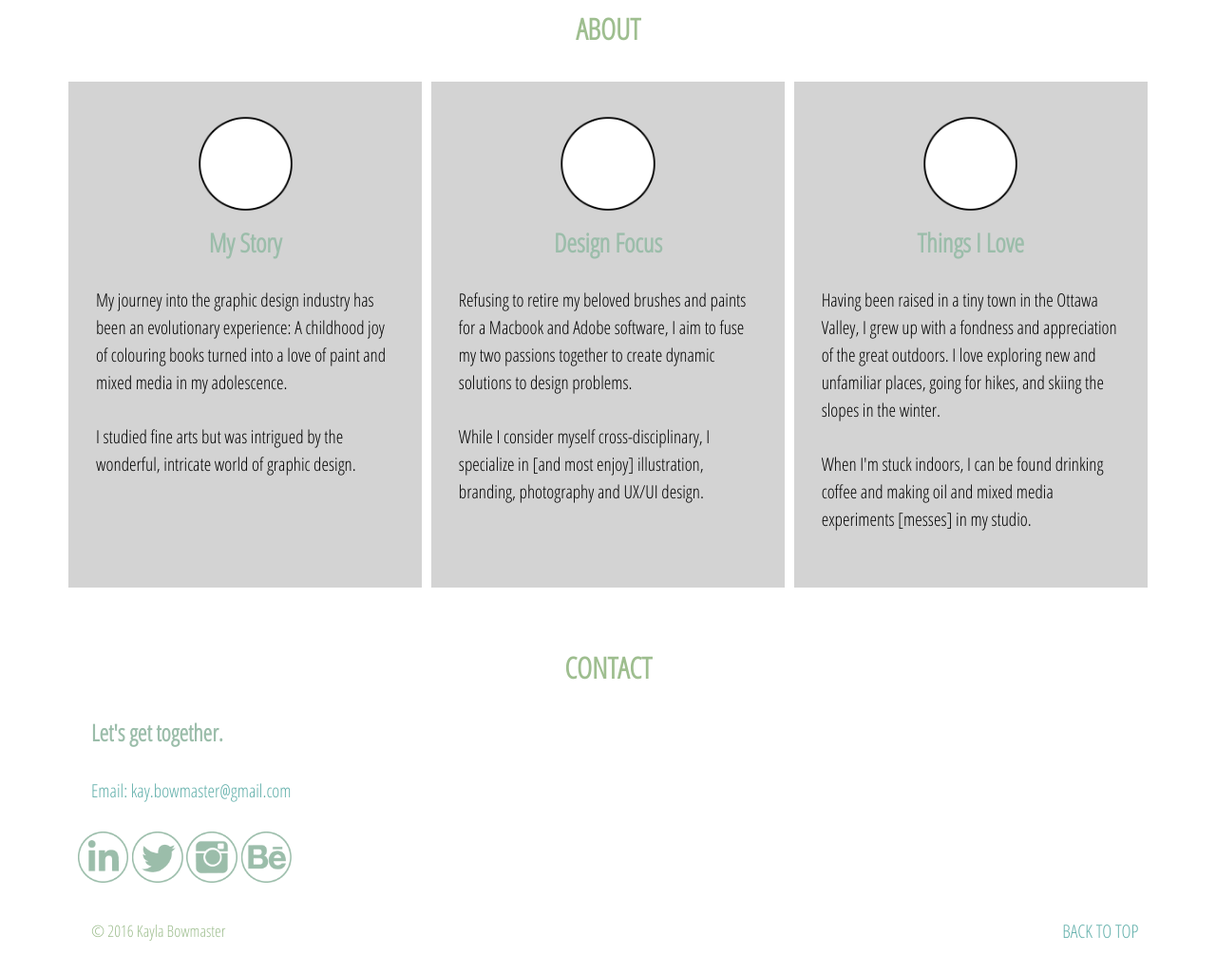
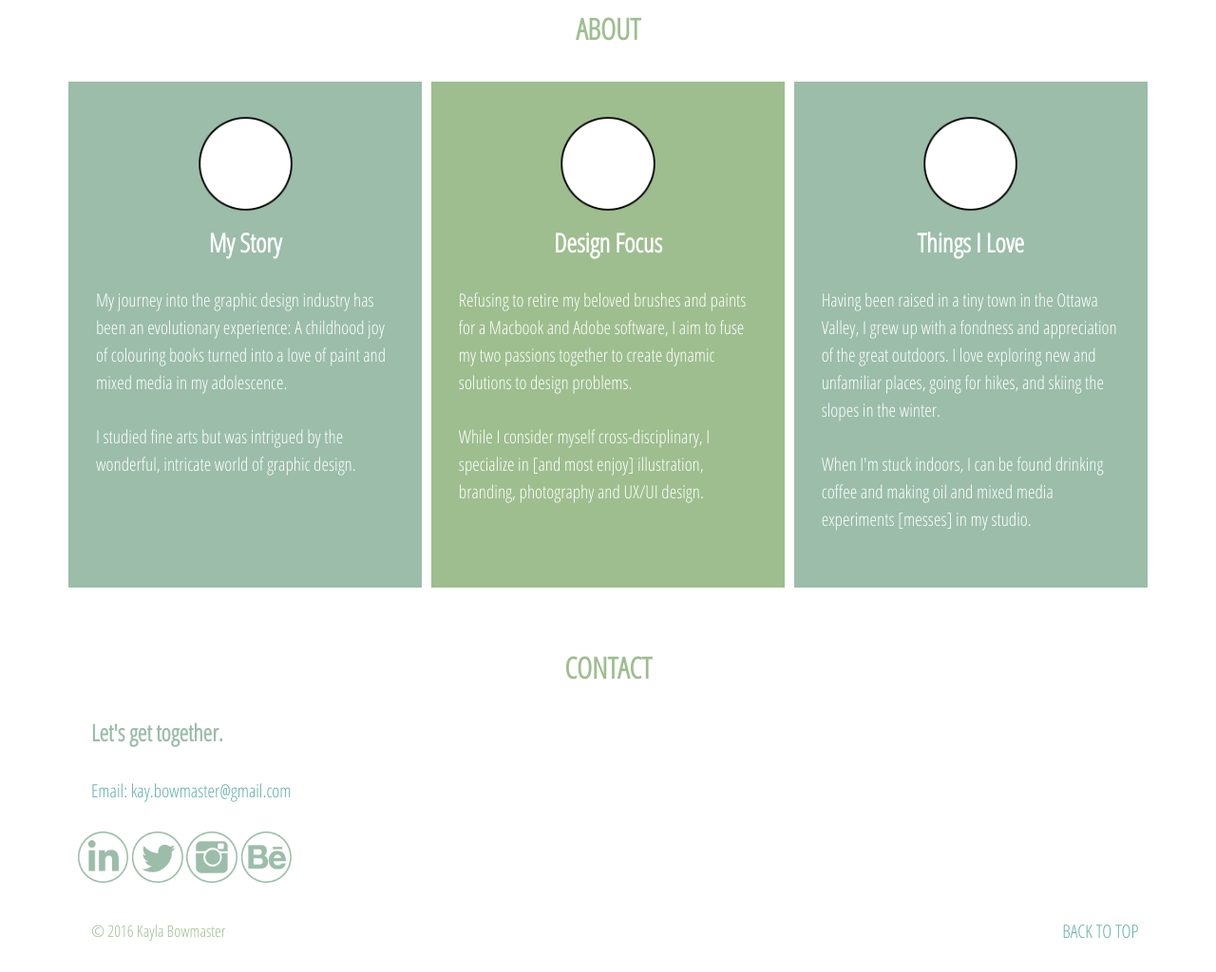
Before and after one commit to kaybow/kaybow.design, a Jekyll site: the page built from index.html, in a window 1280 px wide. Shown: the part 1700-2724 px from the top of the page at 95% size. Built offline with Jekyll 4.4.1, drawn with Linux system fonts in a browser that asks for light colours.

Commit message:
Changing colour of fonts for About section

```diff
--- a/css/main.css
+++ b/css/main.css
@@ -66,8 +66,17 @@ nav a:hover {
 }
 
 .about {
-  background-color: lightgrey;
+  background-color: #9bbdaa;
   border: 5px solid #fff;
+}
+
+.about2 {
+  background-color: #9ebe8f;
+  border: 5px solid #fff;
+}
+
+.about p, .about2 p, .about h3, .about2 h3 {
+  color: #fff;
 }
 
 .diamond {
--- a/index.html
+++ b/index.html
@@ -32,7 +32,7 @@ title: Home
           <a itemprop="url" href="isometric">
             <img itemprop="image" src="images/diamond-overlay.png" alt="Isometric Illustration">
           </a>
-          <p class="title text-center">ISOMETRIC<br>ILLUSTRATION</p>
+          <p class="title text-center peta">ISOMETRIC<br>ILLUSTRATION</p>
         </div>
       </div>
 
@@ -42,7 +42,7 @@ title: Home
           <a itemprop="url" href="cycle-secure">
             <img itemprop="image" src="images/diamond-overlay.png" alt="Cycle Secure App">
           </a>
-          <p class="title text-center">CYCLE SECURE<br>APP</p>
+          <p class="title text-center peta">CYCLE SECURE<br>APP</p>
         </div>
       </div>
 
@@ -52,7 +52,7 @@ title: Home
           <a itemprop="url" href="chorganizer-app">
             <img itemprop="image" src="images/diamond-overlay.png" alt="Chorganizer App">
           </a>
-          <p class="title text-center">CHORGANIZER<br>APP</p>
+          <p class="title text-center peta">CHORGANIZER<br>APP</p>
         </div>
       </div>
 
@@ -62,7 +62,7 @@ title: Home
           <a itemprop="url" href="global-advantage">
             <img itemprop="image" src="images/diamond-overlay.png" alt="Global Advantage App">
           </a>
-          <p class="title text-center">GLOBAL ADVANTAGE<br>APP</p>
+          <p class="title text-center peta">GLOBAL ADVANTAGE<br>APP</p>
         </div>
       </div>
 
@@ -72,7 +72,7 @@ title: Home
           <a itemprop="url" href="hotel-experience">
             <img itemprop="image" src="images/diamond-overlay.png" alt="IOT WEARABLE">
           </a>
-          <p class="title text-center">IOT<br>WEARABLE</p>
+          <p class="title text-center peta">IOT<br>WEARABLE</p>
         </div>
       </div>
 
@@ -82,7 +82,7 @@ title: Home
           <a itemprop="url" href="bekings-branding">
             <img itemprop="image" src="images/diamond-overlay.png" alt="Beking's Branding">
           </a>
-          <p class="title text-center">BEKING'S<br>BRANDING</p>
+          <p class="title text-center peta">BEKING'S<br>BRANDING</p>
         </div>
       </div>
 
@@ -92,7 +92,7 @@ title: Home
           <a itemprop="url" href="one-plus-one">
             <img itemprop="image" src="images/diamond-overlay.png" alt="One + One Website">
           </a>
-          <p class="title text-center">ONE + ONE<br>WEBSITE</p>
+          <p class="title text-center peta">ONE + ONE<br>WEBSITE</p>
         </div>
       </div>
 
@@ -102,7 +102,7 @@ title: Home
           <a itemprop="url" href="calypso-campaign">
             <img itemprop="image" src="images/diamond-overlay.png" alt="Calypso Waterpark Campaign">
           </a>
-          <p class="title text-center">CALYPSO<br>CAMPAIGN</p>
+          <p class="title text-center peta">CALYPSO<br>CAMPAIGN</p>
         </div>
       </div>
     </div>
@@ -122,7 +122,7 @@ title: Home
         <p>My journey into the graphic design industry has been an evolutionary experience: A childhood joy of colouring books turned into a love of paint and mixed media in my adolescence.<br><br>I studied fine arts but was intrigued by the wonderful, intricate world of graphic design.</p>
       </div>
 
-      <div class="unit xs-1 s-1 m-1 l-1-3 island about">
+      <div class="unit xs-1 s-1 m-1 l-1-3 island about2">
         <div class="text-center">
           <img itemprop="image" class="circle" src="images/circle.png" alt="design">
           <h3>Design Focus</h3>
```
Also changed, not shown: images/diamond-overlay.png.
